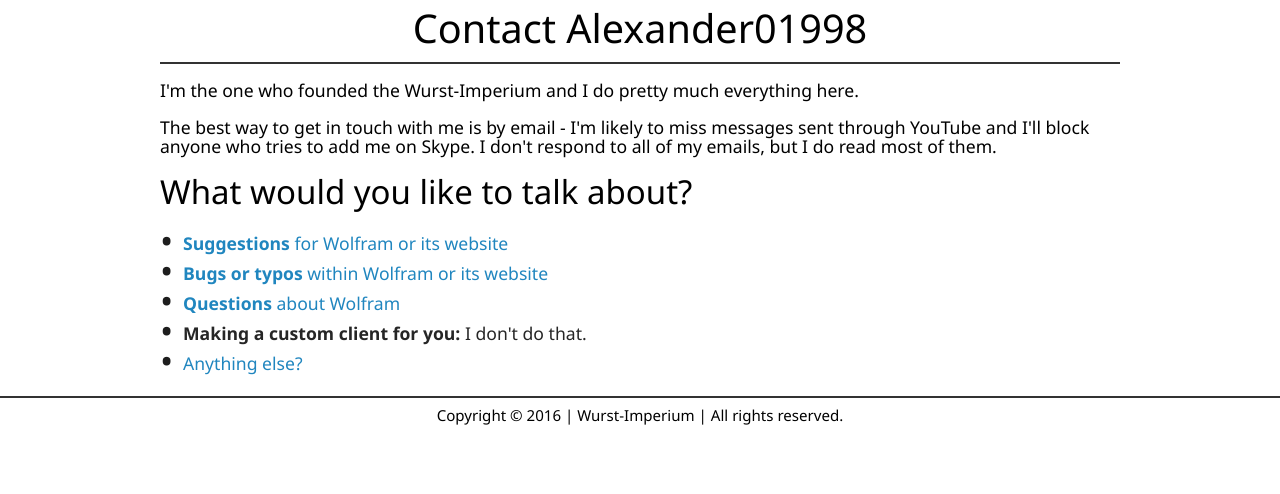
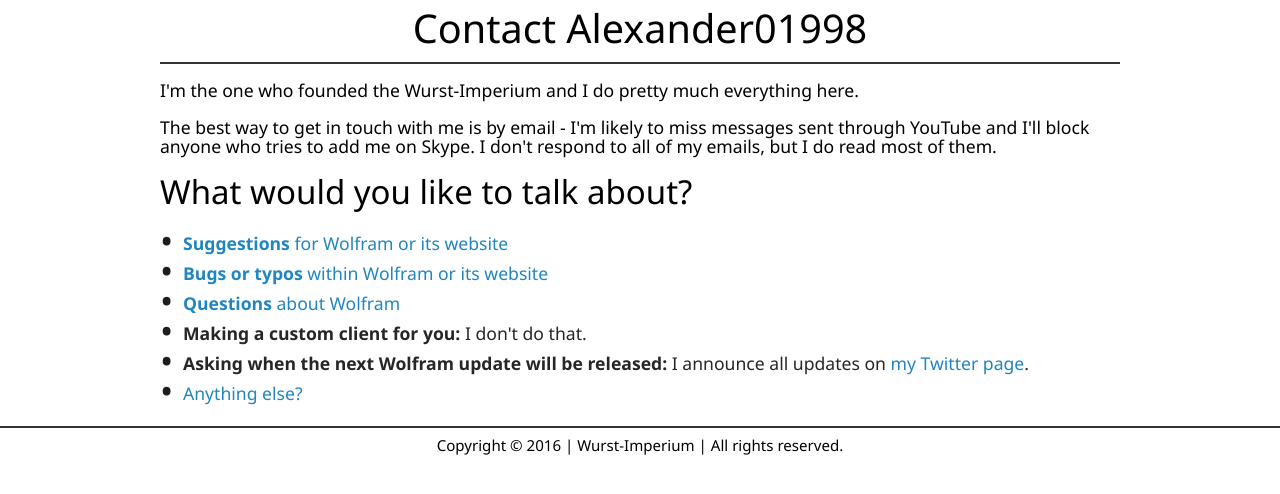
Before and after one commit to Wurst-Imperium/WolframClient.net, a Jekyll site: the page built from _contact/index.html, in a window 1280 px wide, cut to the strip 270-764 px from the top of the page. Built offline with Jekyll 4.4.1, drawn with Linux system fonts in a browser that asks for light colours.

Commit message:
Add note about updates

```diff
--- a/_contact/index.html
+++ b/_contact/index.html
@@ -22,5 +22,6 @@ permalink: /contact/
   <li><a href="bugs/"><b>Bugs or typos</b> within Wolfram or its website</a></li>
   <li><a href="questions/"><b>Questions</b> about Wolfram</a></li>
   <li><b>Making a custom client for you:</b> I don't do that.</li>
+  <li><b>Asking when the next Wolfram update will be released:</b> I announce all updates on <a href="https://www.alexander01998.tk/twitter">my Twitter page</a>.</li>
   <li><a href="mailto:contact.wurstimperium@gmail.com">Anything else?</a></li>
 </ul>
```
